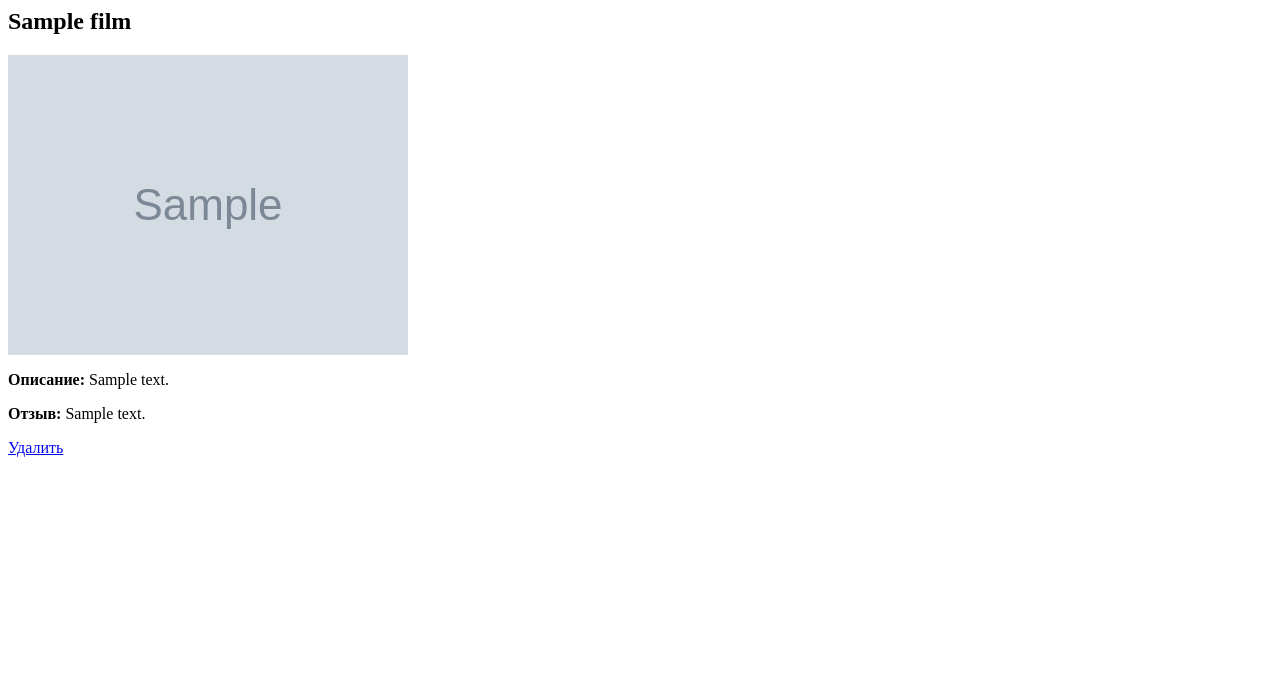
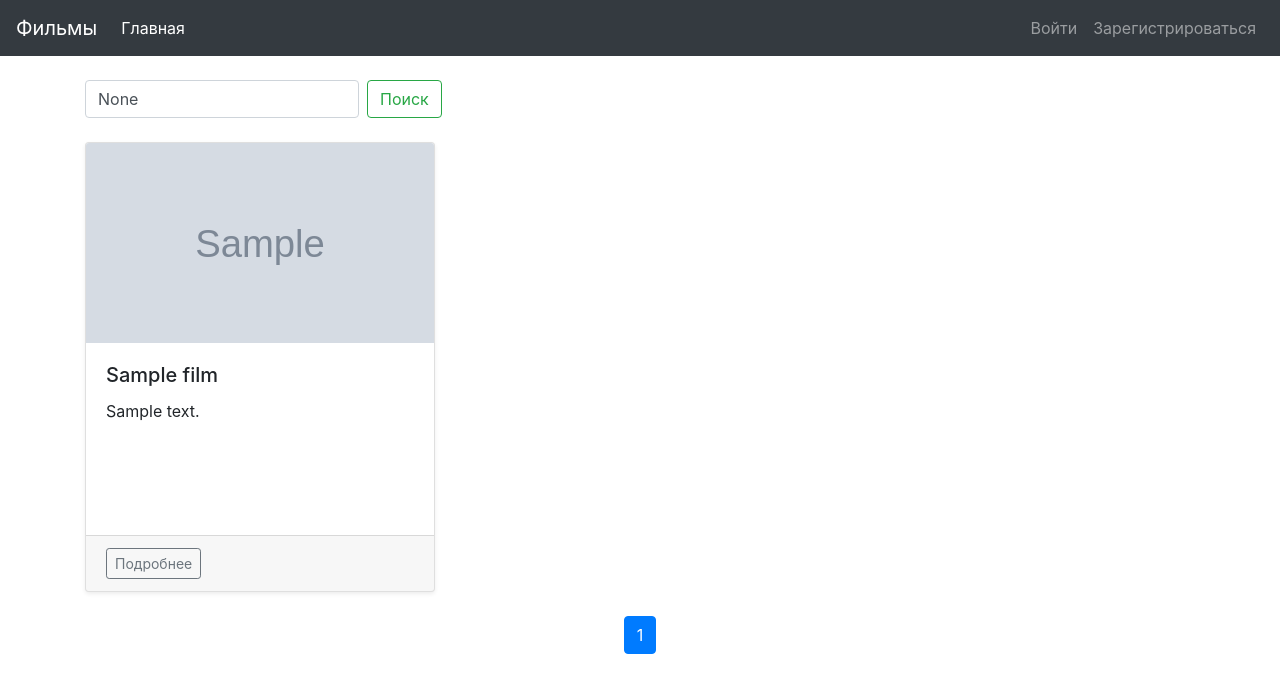
Before and after one commit to ReaGemt/DJ04_movie_project, a Django app: page / in a window 1280 px wide. Shown: the top 693 px of the page. Run offline with Django 5.2, Linux system fonts and the light colour scheme; tables that the repository leaves empty hold one stand-in row (values such as "Sample post"); grey boxes marked "Sample" are stand-in pictures; some libraries are stand-ins or nearby versions.

Commit message:
add script

```diff
--- a/dj04/dj04/urls.py
+++ b/dj04/dj04/urls.py
@@ -2,8 +2,14 @@
 from django.urls import path, include
 from django.conf import settings
 from django.conf.urls.static import static
+from django.contrib.auth import views as auth_views
 
 urlpatterns = [
     path('admin/', admin.site.urls),
+    path('accounts/login/', auth_views.LoginView.as_view(template_name='registration/login.html'), name='login'),
+    path('accounts/logout/', auth_views.LogoutView.as_view(), name='logout'),
     path('', include('films.urls')),
-] + static(settings.MEDIA_URL, document_root=settings.MEDIA_ROOT)
+]
+
+if settings.DEBUG:
+    urlpatterns += static(settings.MEDIA_URL, document_root=settings.MEDIA_ROOT)
--- a/dj04/films/admin.py
+++ b/dj04/films/admin.py
@@ -1,4 +1,8 @@
 from django.contrib import admin
 from .models import Film
 
-admin.site.register(Film)
+class FilmAdmin(admin.ModelAdmin):
+    list_display = ('title', 'description', 'review')
+    search_fields = ('title', 'description')
+
+admin.site.register(Film, FilmAdmin)
--- a/dj04/films/models.py
+++ b/dj04/films/models.py
@@ -8,3 +8,8 @@
 
     def __str__(self):
         return self.title
+
+    class Meta:
+        ordering = ['-id']
+        verbose_name = 'Фильмы'
+        verbose_name_plural = 'Фильмы'
--- /dev/null
+++ b/dj04/films/static/films/styles.css
@@ -0,0 +1,58 @@
+.card-img-top {
+    height: 200px;
+    object-fit: cover;
+}
+
+.modal-body img {
+    width: 100%;
+    height: auto;
+    margin-bottom: 15px;
+}
+
+/* Фиксированный размер модального окна */
+.fixed-modal {
+    width: 800px; /* Задайте желаемую ширину */
+    max-width: 100%;
+}
+
+.fixed-modal .modal-body {
+    max-height: 500px; /* Задайте желаемую высоту */
+    overflow-y: auto;
+}
+
+/* Адаптивность на мобильных устройствах */
+@media (max-width: 767px) {
+    .fixed-modal {
+        width: 100%;
+        margin: 0;
+    }
+    .fixed-modal .modal-body {
+        max-height: calc(100vh - 150px); /* Высота с учетом размеров экрана */
+    }
+}
+/* Карточка фильма */
+.card {
+    height: 450px; /* Фиксированная высота для всех карточек */
+    display: flex;
+    flex-direction: column;
+}
+
+/* Область для текста */
+.card-body {
+    flex-grow: 1;
+    overflow: hidden;
+}
+
+/* Область для кнопок */
+.card-footer {
+    display: flex;
+    justify-content: space-between;
+    margin-top: auto;
+}
+/* Обрезка длинного текста */
+.card-text {
+    display: -webkit-box;
+    -webkit-line-clamp: 3; /* Показывать только 3 строки */
+    -webkit-box-orient: vertical;
+    overflow: hidden;
+}
--- /dev/null
+++ b/dj04/films/templates/films/base.html
@@ -0,0 +1,59 @@
+{% load static %}
+<!DOCTYPE html>
+<html lang="ru">
+<head>
+    <meta charset="UTF-8">
+    <title>{% block title %}Мое приложение{% endblock %}</title>
+    <link rel="stylesheet" href="https://stackpath.bootstrapcdn.com/bootstrap/4.5.0/css/bootstrap.min.css">
+    <link rel="stylesheet" href="{% static 'films/styles.css' %}">
+</head>
+<body>
+    <nav class="navbar navbar-expand-lg navbar-dark bg-dark">
+        <a class="navbar-brand" href="{% url 'film_list' %}">Фильмы</a>
+        <button class="navbar-toggler" type="button" data-toggle="collapse" data-target="#navbarNav" aria-controls="navbarNav" aria-expanded="false" aria-label="Переключить навигацию">
+            <span class="navbar-toggler-icon"></span>
+        </button>
+        <div class="collapse navbar-collapse" id="navbarNav">
+            <ul class="navbar-nav">
+                <li class="nav-item{% if request.path == '/' %} active{% endif %}">
+                    <a class="nav-link" href="{% url 'film_list' %}">Главная</a>
+                </li>
+                {% if user.is_authenticated %}
+                    <li class="nav-item{% if request.path == '/add/' %} active{% endif %}">
+                        <a class="nav-link" href="{% url 'film_create' %}">Добавить фильм</a>
+                    </li>
+                {% endif %}
+            </ul>
+            <ul class="navbar-nav ml-auto">
+                {% if user.is_authenticated %}
+                    <li class="nav-item">
+                        <span class="navbar-text">Привет, {{ user.username }}!</span>
+                    </li>
+                    <li class="nav-item">
+                        <form id="logout-form" method="POST" action="{% url 'logout' %}" style="display: none;">
+                            {% csrf_token %}
+                        </form>
+                        <a class="nav-link" href="#" onclick="event.preventDefault(); document.getElementById('logout-form').submit();">Выйти</a>
+                    </li>
+                {% else %}
+                    <li class="nav-item">
+                        <a class="nav-link" href="{% url 'login' %}">Войти</a>
+                    </li>
+                    <li class="nav-item">
+                        <a class="nav-link" href="{% url 'register' %}">Зарегистрироваться</a>
+                    </li>
+                {% endif %}
+            </ul>
+        </div>
+    </nav>
+
+    <div class="container mt-4">
+        {% block content %}
+        {% endblock %}
+    </div>
+
+    <script src="https://code.jquery.com/jquery-3.5.1.slim.min.js"></script>
+    <script src="https://cdn.jsdelivr.net/npm/popper.js@1.16.1/dist/umd/popper.min.js"></script>
+    <script src="https://stackpath.bootstrapcdn.com/bootstrap/4.5.0/js/bootstrap.min.js"></script>
+</body>
+</html>
--- a/dj04/films/templates/films/film_list.html
+++ b/dj04/films/templates/films/film_list.html
@@ -1,17 +1,96 @@
-{% for film in films %}
-    <div class="card mb-3">
-        <div class="card-header">
-            <h2>{{ film.title }}</h2>
+{% extends 'films/base.html' %}
+{% load static %}
+
+{% block title %}Список фильмов{% endblock %}
+
+{% block content %}
+<!-- Форма поиска -->
+<form method="get" action="{% url 'film_list' %}" class="form-inline mb-4">
+    <input type="text" name="q" class="form-control mr-2" placeholder="Поиск..." value="{{ query }}">
+    <button type="submit" class="btn btn-outline-success">Поиск</button>
+</form>
+
+<div class="row">
+    {% for film in page_obj %}
+        <div class="col-md-4">
+            <div class="card mb-4 shadow-sm">
+                {% if film.image %}
+                    <img src="{{ film.image.url }}" class="card-img-top" alt="Обложка фильма">
+                {% else %}
+                    <img src="{% static 'films/default.jpg' %}" class="card-img-top" alt="Обложка по умолчанию">
+                {% endif %}
+                <div class="card-body">
+                    <h5 class="card-title">{{ film.title }}</h5>
+                    <p class="card-text">{{ film.description|truncatewords:20 }}</p>
                 </div>
-        <div class="card-body">
+                <div class="card-footer">
+                    <a href="#" class="btn btn-sm btn-outline-secondary" data-toggle="modal" data-target="#filmModal{{ film.id }}">Подробнее</a>
+                    {% if user.is_authenticated %}
+                        <div>
+                            <a href="{% url 'film_update' film.pk %}" class="btn btn-sm btn-primary">Изменить</a>
+                            <a href="{% url 'film_delete' film.pk %}" class="btn btn-sm btn-danger">Удалить</a>
+                        </div>
+                    {% endif %}
+                </div>
+            </div>
+        </div>
+
+        <!-- Модальное окно для отображения информации о фильме -->
+        <div class="modal fade" id="filmModal{{ film.id }}" tabindex="-1" role="dialog" aria-labelledby="filmModalLabel{{ film.id }}" aria-hidden="true">
+            <div class="modal-dialog modal-lg" role="document">
+                <div class="modal-content">
+                    <div class="modal-header">
+                        <h5 class="modal-title" id="filmModalLabel{{ film.id }}">{{ film.title }}</h5>
+                        <button type="button" class="close" data-dismiss="modal" aria-label="Close">
+                            <span aria-hidden="true">&times;</span>
+                        </button>
+                    </div>
+                    <div class="modal-body">
                         {% if film.image %}
                             <img src="{{ film.image.url }}" class="img-fluid mb-3" alt="Обложка фильма">
+                        {% else %}
+                            <img src="{% static 'films/default.jpg' %}" class="img-fluid mb-3" alt="Обложка по умолчанию">
                         {% endif %}
                         <p><strong>Описание:</strong> {{ film.description }}</p>
                         <p><strong>Отзыв:</strong> {{ film.review }}</p>
-            <a href="{% url 'film_delete' film.pk %}" class="btn btn-danger">Удалить</a>
+                    </div>
+                    <div class="modal-footer">
+                        <button type="button" class="btn btn-secondary" data-dismiss="modal">Закрыть</button>
+                    </div>
+                </div>
             </div>
         </div>
     {% empty %}
         <p>Нет добавленных фильмов.</p>
     {% endfor %}
+</div>
+
+<!-- Пагинация -->
+<nav aria-label="Навигация по страницам">
+    <ul class="pagination justify-content-center">
+        {% if page_obj.has_previous %}
+            <li class="page-item">
+                <a class="page-link" href="?{% if query %}q={{ query }}&amp;{% endif %}page={{ page_obj.previous_page_number }}" aria-label="Предыдущая">
+                    <span aria-hidden="true">&laquo;</span>
+                </a>
+            </li>
+        {% endif %}
+
+        {% for num in page_obj.paginator.page_range %}
+            {% if page_obj.number == num %}
+                <li class="page-item active"><span class="page-link">{{ num }}</span></li>
+            {% elif num > page_obj.number|add:'-3' and num < page_obj.number|add:'3' %}
+                <li class="page-item"><a class="page-link" href="?{% if query %}q={{ query }}&amp;{% endif %}page={{ num }}">{{ num }}</a></li>
+            {% endif %}
+        {% endfor %}
+
+        {% if page_obj.has_next %}
+            <li class="page-item">
+                <a class="page-link" href="?{% if query %}q={{ query }}&amp;{% endif %}page={{ page_obj.next_page_number }}" aria-label="Следующая">
+                    <span aria-hidden="true">&raquo;</span>
+                </a>
+            </li>
+        {% endif %}
+    </ul>
+</nav>
+{% endblock %}
--- a/dj04/films/urls.py
+++ b/dj04/films/urls.py
@@ -2,7 +2,9 @@
 from . import views
 
 urlpatterns = [
+    path('register/', views.register, name='register'),
+    path('', views.film_list, name='film_list'),
     path('add/', views.film_create, name='film_create'),
-    path('delete/<int:pk>/', views.film_delete, name='film_delete'),  # Новый путь для удаления
-    path('', views.film_list, name='film_list'),
+    path('edit/<int:pk>/', views.film_update, name='film_update'),
+    path('delete/<int:pk>/', views.film_delete, name='film_delete'),
 ]
--- a/dj04/films/views.py
+++ b/dj04/films/views.py
@@ -1,27 +1,64 @@
 from django.shortcuts import render, redirect, get_object_or_404
-from .forms import FilmForm
+from django.contrib.auth import login
+from django.contrib.auth.decorators import login_required
+from .forms import FilmForm, RegistrationForm
 from .models import Film
-from django.db import models
+from django.db.models import Q
+from django.core.paginator import Paginator
 
+def film_list(request):
+    query = request.GET.get('q')
+    if query:
+        films = Film.objects.filter(
+            Q(title__icontains=query) | Q(description__icontains=query)
+        )
+    else:
+        films = Film.objects.all()
+
+    paginator = Paginator(films, 6)
+    page_number = request.GET.get('page')
+    page_obj = paginator.get_page(page_number)
+
+    return render(request, 'films/film_list.html', {'page_obj': page_obj, 'query': query})
+
+@login_required
 def film_create(request):
     if request.method == 'POST':
         form = FilmForm(request.POST, request.FILES)
         if form.is_valid():
             form.save()
             return redirect('film_list')
-        else:
-            print(form.errors)  # Можно временно вывести ошибки в консоль
     else:
         form = FilmForm()
     return render(request, 'films/film_form.html', {'form': form})
 
-def film_list(request):
-    films = Film.objects.all()
-    return render(request, 'films/film_list.html', {'films': films})
+@login_required
+def film_update(request, pk):
+    film = get_object_or_404(Film, pk=pk)
+    if request.method == 'POST':
+        form = FilmForm(request.POST, request.FILES, instance=film)
+        if form.is_valid():
+            form.save()
+            return redirect('film_list')
+    else:
+        form = FilmForm(instance=film)
+    return render(request, 'films/film_form.html', {'form': form, 'film': film})
 
+@login_required
 def film_delete(request, pk):
     film = get_object_or_404(Film, pk=pk)
     if request.method == 'POST':
         film.delete()
         return redirect('film_list')
     return render(request, 'films/film_confirm_delete.html', {'film': film})
+
+def register(request):
+    if request.method == 'POST':
+        form = RegistrationForm(request.POST)
+        if form.is_valid():
+            user = form.save()
+            login(request, user)
+            return redirect('film_list')
+    else:
+        form = RegistrationForm()
+    return render(request, 'registration/register.html', {'form': form})
```
Also changed, not shown: dj04/dj04/settings.py (+11 -2 lines), dj04/films/forms.py (+17 -0 lines), dj04/films/templates/films/film_confirm_delete.html (+12 -18 lines), dj04/films/templates/films/film_form.html (+32 -2 lines), dj04/templates/registration/login.html (added, +14 -0 lines), dj04/templates/registration/register.html (added, +88 -0 lines). Lines whose indentation alone changed are shown as unchanged.
